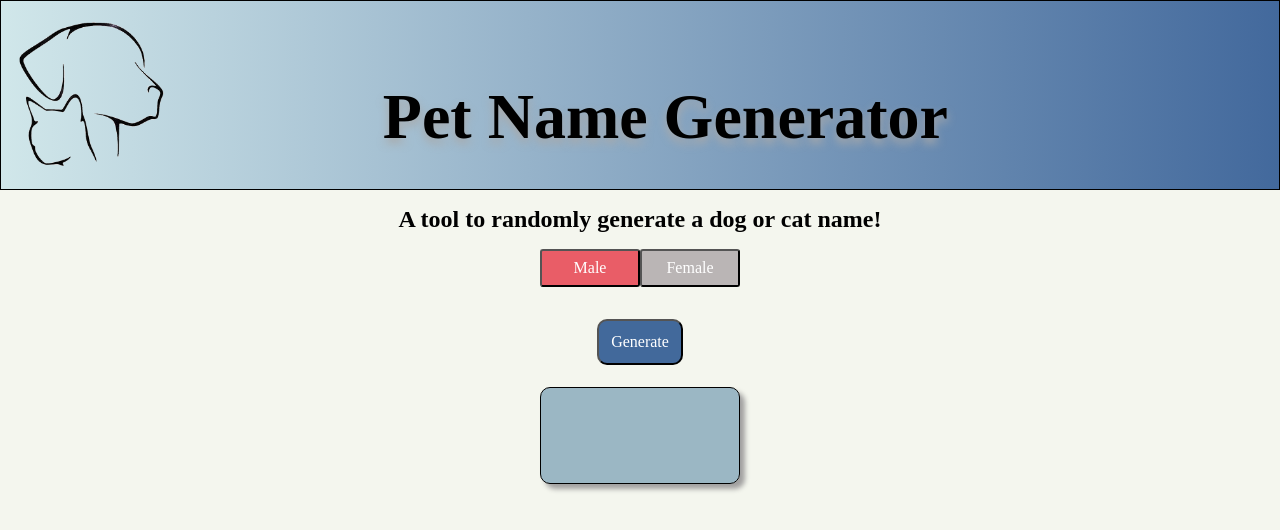
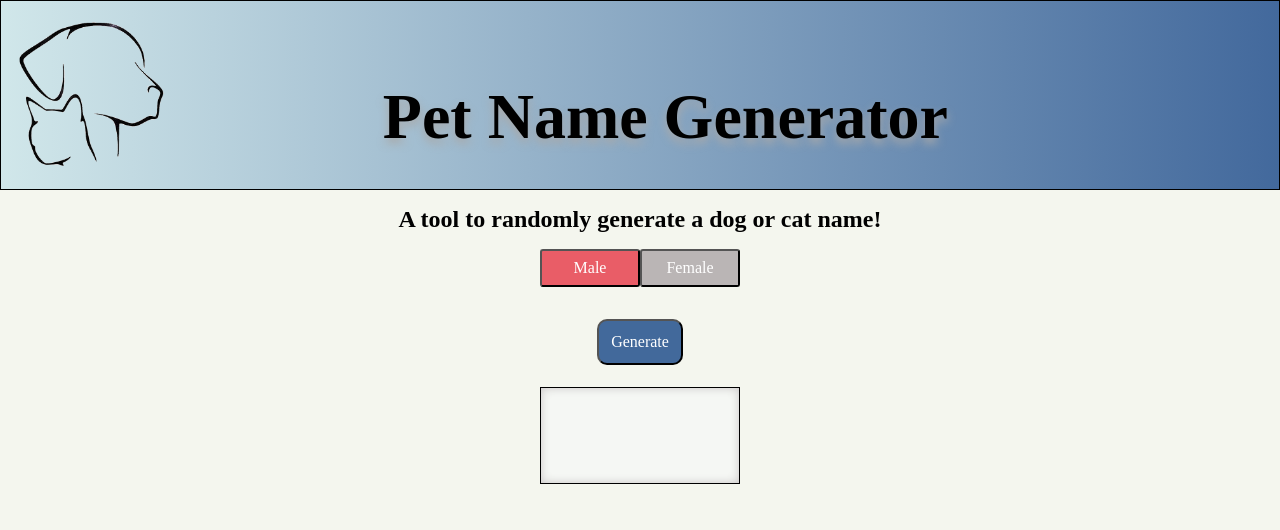
Before and after one commit to Pets-without-names/Jax-Pet-Names, a React (Create React App) app in the folder client/: page / in a window 1280 px wide. Shown: the top 530 px of the page. Built offline with nearby package versions, Linux system fonts and the light colour scheme; no server answers; a web font is replaced by a local one.

Commit message:
changed background colors

```diff
--- a/client/src/styles/main.css
+++ b/client/src/styles/main.css
@@ -31,7 +31,7 @@ section {
   --active-btn-color: hsla(355, 78%, 56%, 0.8);
   --inactive-btn-color: hsl(0, 3%, 72%);
   --generate-btn-color: hsl(215, 64%, 28%);
-  --results-bg-color: hsla(203, 39%, 44%, 0.5);
+  --results-bg-color: hsla(210, 40%, 98%, 0.5);
 }
 
 body {
@@ -40,9 +40,6 @@ body {
 
 main {
   padding: 1em;
-  /* padding-bottom: 1em;
-  padding-left: 1em;
-  padding-right: 1em; */
 }
 
 h2,
@@ -112,10 +109,8 @@ button {
   height: 4.5em;
   max-width: 200px;
   min-width: 140px;
-  border-radius: 10px;
   -webkit-box-shadow: 5px 5px 5px rgb(161, 160, 160);
-  border-radius: 10px;
-  box-shadow: 5px 5px 5px rgb(161, 160, 160);
+  box-shadow: inset 0 0 10px rgb(200, 197, 197);
   border: 1px solid black;
   padding: 1.5em;
   margin: 1em auto;
```
